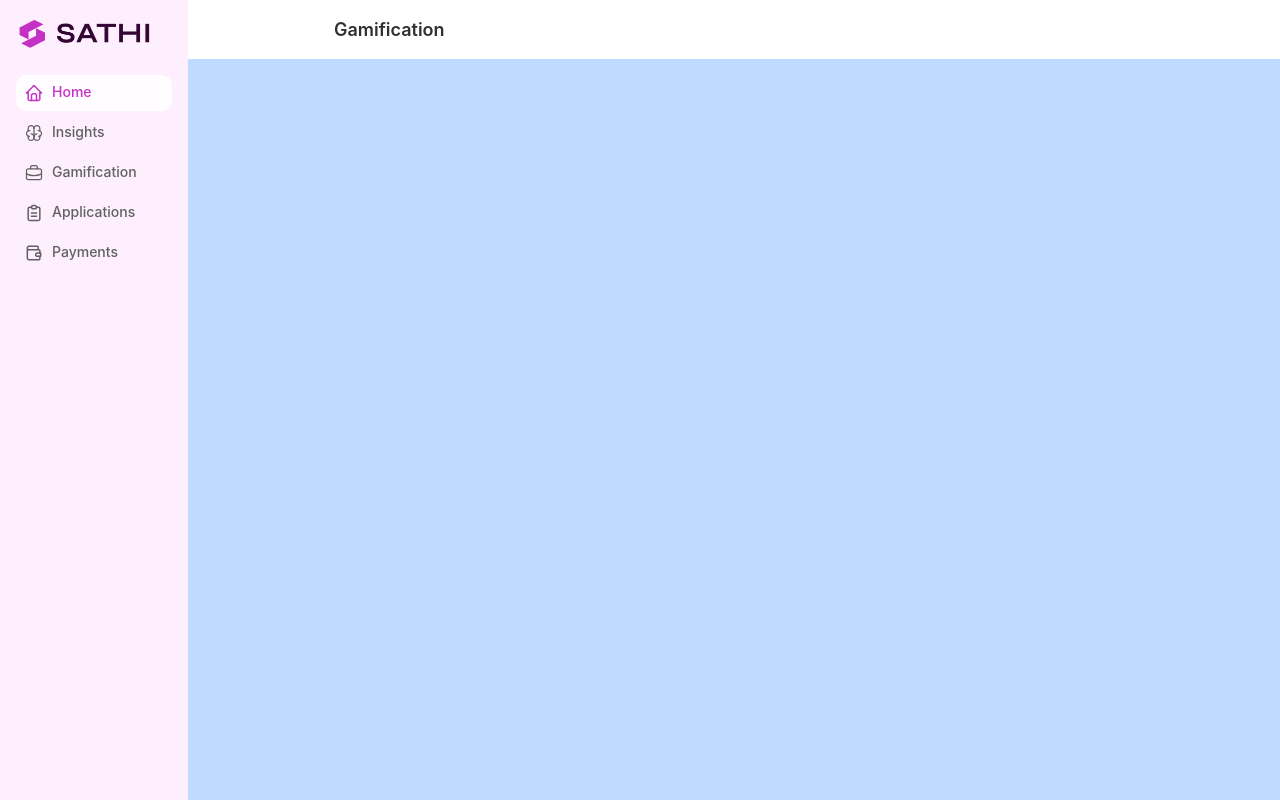
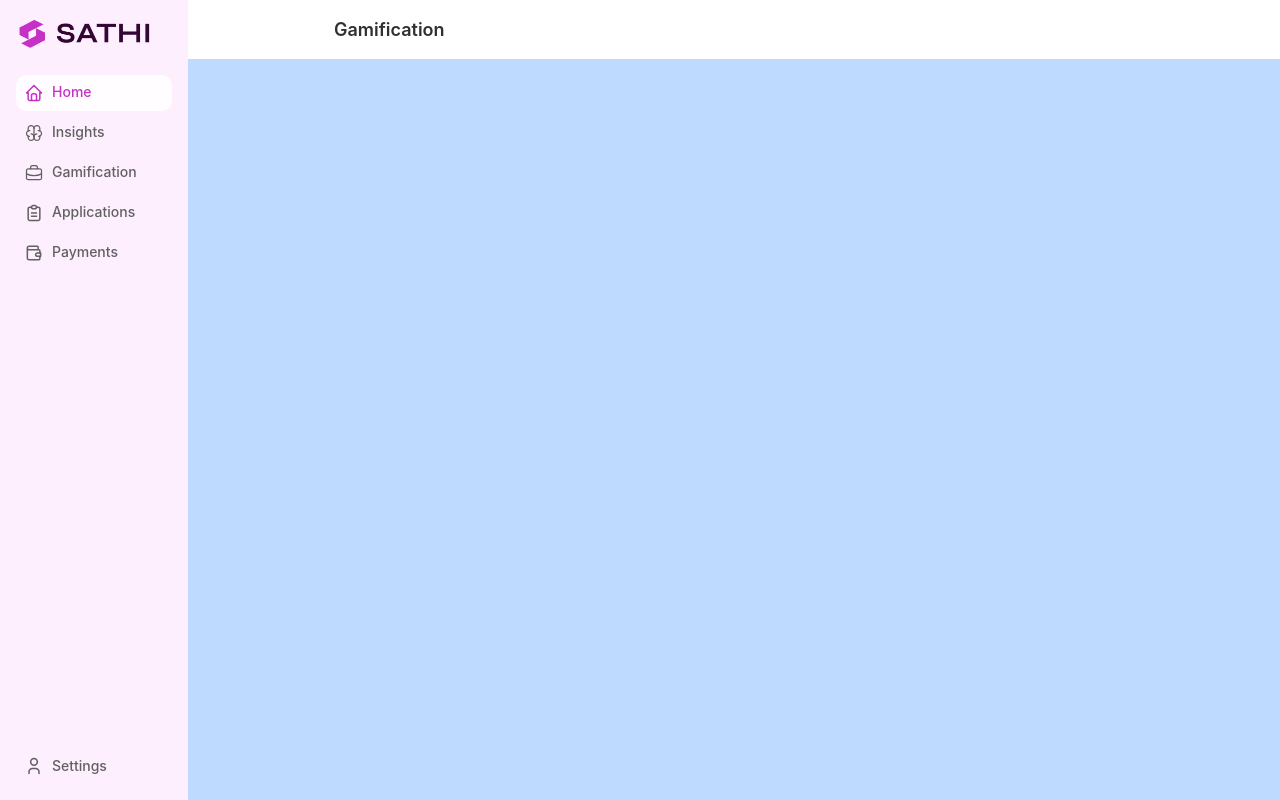
Before and after one commit to raunak42/sathi-assignment, a React (Vite) app: page / in a window 1280 px wide. Built offline with nearby package versions, Linux system fonts and the light colour scheme.

Commit message:
settings added

```diff
--- a/src/App.tsx
+++ b/src/App.tsx
@@ -3,12 +3,14 @@ import clsx from "clsx";
 
 export default function App() {
   const [activeOption, setActiveOption] = useState(sidebarOptions[0].option);
+  const isSettingsActive = activeOption === settingsOption.option;
 
   return (
     <div className="w-screen h-screen flex">
       {/* side bar */}
       <div className="w-[188px] min-w-[188px] bg-[#FDEFFD] h-full p-[16px] flex flex-col">
         <img alt="sathi_logo" src="/Icon.png" width={140}></img>
+        <div className="w-full flex flex-col justify-between h-full">
           <div className="w-full mt-[24px] space-y-[4px] flex flex-col">
             {sidebarOptions.map(({ option, icon, altIcon }) => {
               const isActive = activeOption === option;
@@ -42,6 +44,31 @@ export default function App() {
               );
             })}
           </div>
+          <a
+            onClick={() => setActiveOption(settingsOption.option)}
+            className={clsx(
+              "hover:cursor-pointer w-full h-[36px] p-[8px] flex items-center justify-start gap-[8px] rounded-[10px]",
+              {
+                "bg-[#FFFDFF]": isSettingsActive,
+              },
+            )}
+          >
+            <img
+              alt={settingsOption.option}
+              src={isSettingsActive ? settingsOption.altIcon : settingsOption.icon}
+              height={20}
+              width={20}
+            ></img>
+            <h3
+              className={clsx("font-medium text-[14px] leading-[130%]", {
+                "text-[#616161]": !isSettingsActive,
+                "text-[#C530C5]": isSettingsActive,
+              })}
+            >
+              {settingsOption.option}
+            </h3>
+          </a>
+        </div>
       </div>
       <div className="w-full h-full bg-white flex flex-col items-center justify-start">
         {/* Top bar */}
@@ -56,6 +83,11 @@ export default function App() {
   );
 }
 
+const settingsOption = {
+  option: "Settings",
+  icon: "/Profile.svg",
+  altIcon: "/ProfilePurple.svg",
+};
 const sidebarOptions: {
   option: string;
   icon: string;
```
Also changed, not shown: public/Profile.svg (added), public/ProfilePurple.svg (added). Lines whose indentation alone changed are shown as unchanged.
